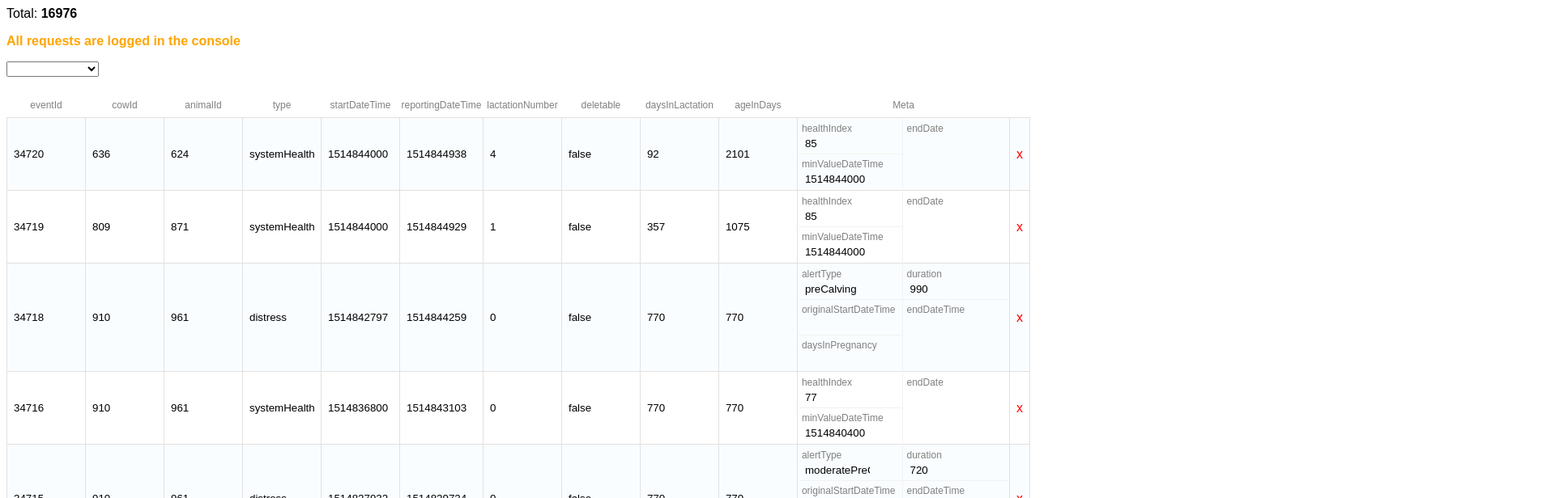
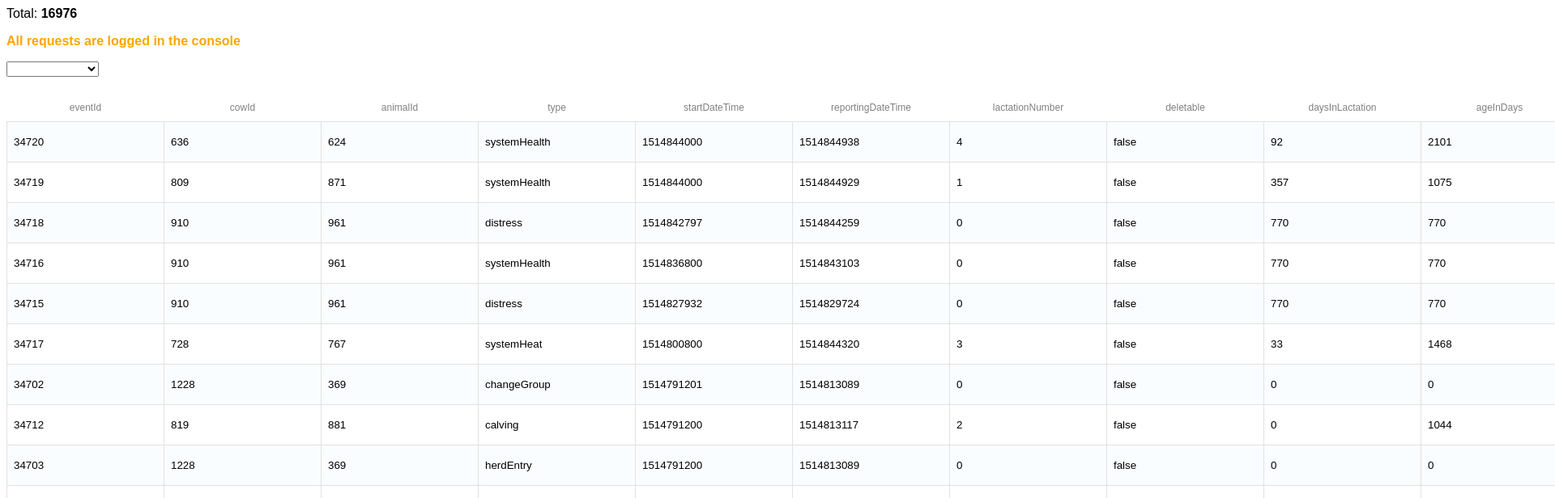
Before and after one commit to schensky/exam, an Angular app: page / in a window 1280 px wide. Shown: the top 616 px of the page at 81% size, 1920 px wide, since content can reach past the window. Built offline with nearby package versions, Linux system fonts and the light colour scheme.

Commit message:
optional meta data view

```diff
--- a/src/app/components/table-grid/table-grid.component.html
+++ b/src/app/components/table-grid/table-grid.component.html
@@ -4,15 +4,18 @@
 <app-create-event (onCreate)="create($event)" ></app-create-event>
 
 <form [formGroup]="EventGridForm">
-  <table  formArrayName="events">
+  <table>
     <thead>
       <tr>
         <th *ngFor="let field of commonFields;">{{field}}</th>
-        <th>Meta</th>
+        <th>
+          Meta
+          <label>(<input type="checkbox" formControlName="metaInRow" > in a row)</label>
+        </th>
         <th></th>
       </tr>
     </thead>
-    <tbody>
+    <tbody formArrayName="events" >
       <tr *ngFor="let row of eventRows.controls; let rowIndex = index" [formGroupName]="rowIndex">
         <td class="row" *ngFor="let fieldName of commonFields;" >
           <ng-container *ngIf="hasControl(row, fieldName)"
@@ -21,7 +24,7 @@
           </ng-container>
         </td>
         <td class="meta">
-          <div class="container grid">
+          <div class="container" [ngClass]="{'grid' : !EventGridForm.get('metaInRow')?.value}">
             <ng-container *ngFor="let fieldName of getControlsNamesArray(row)">
               <div class="item" *ngIf="isMetaField(fieldName)">
                 <label class="small">
@@ -31,7 +34,6 @@
                     [ngTemplateOutletContext]="{event: getFieldControlFromRow(row, fieldName), fieldName, rowIndex}">
                   </ng-container>
                 </label>
-
               </div>
             </ng-container>
           </div>
@@ -44,7 +46,6 @@
   </table>
 </form>
 
-
 <ng-template #formInput let-event='event' let-fieldName="fieldName" let-i="rowIndex">
   <input
     type="text"
--- a/src/app/components/table-grid/table-grid.component.scss
+++ b/src/app/components/table-grid/table-grid.component.scss
@@ -1,10 +1,12 @@
 $border-color-main: #e4e0e0;
-$border-color-secondary: #f3f1f1;
+$border-color-secondary: #e1dede;
 $bg-color-odd: #fafdff;
 
 .btn {
   cursor: pointer;
   padding: 4px;
+  width: 20px;
+  height: 20px;
   text-align: center;
 }
 
@@ -29,10 +31,6 @@ table {
     tr {
       &:nth-child(odd) {
         background-color: $bg-color-odd;
-
-        input {
-          background-color: $bg-color-odd;
-        }
       }
 
       td {
@@ -44,10 +42,24 @@ table {
 
         input {
           border-color: transparent;
-          max-width:80px;
+          background-color: transparent;
         }
 
         .container {
+          display: flex;
+          background-color: #d9d9d957;
+          margin: 2px;
+
+          &:not(.grid) {
+            .item {
+              padding: 2px 4px;
+
+              &:not(:first-child) {
+                border-left: 1px solid $border-color-secondary;
+              }
+            }
+          }
+
           &.grid {
             display: grid;
             grid-template-columns: 1fr 1fr;
@@ -62,13 +74,10 @@ table {
               &:nth-child(odd){
                 border-right: 1px solid $border-color-secondary;
               }
-
-
             }
           }
         }
       }
     }
   }
-
 }
--- a/src/app/components/table-grid/table-grid.component.ts
+++ b/src/app/components/table-grid/table-grid.component.ts
@@ -24,6 +24,7 @@ export class TableGridComponent implements OnInit, OnDestroy {
     private fb: FormBuilder
   ){
     this.EventGridForm = this.fb.group({
+      metaInRow: [true],
       events: this.fb.array([])
     })
   }
```
